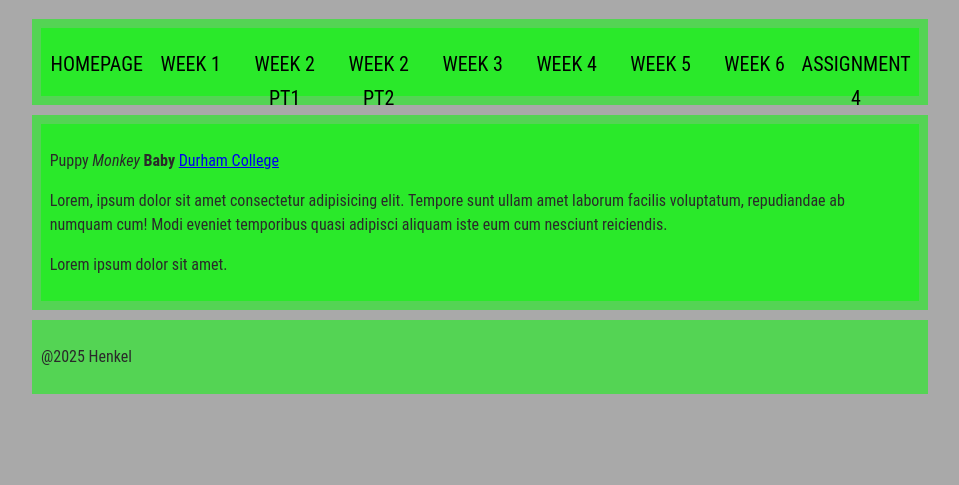
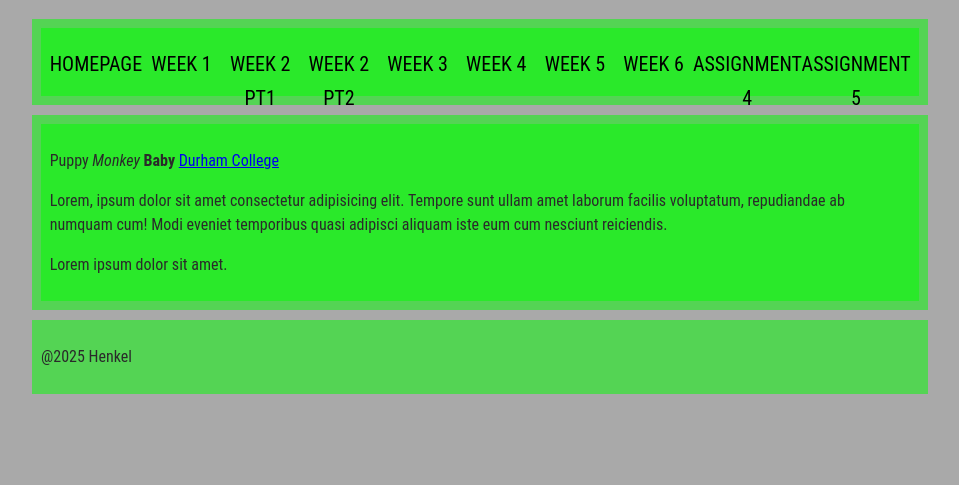
Before and after one commit to Gooigian/inft1206_Winter255_Sec10, a plain HTML site: page index.html in a window 1280 px wide. Shown: the part 315-800 px from the top of the page, without its empty margins (160-1119 px from the left). Drawn offline with Linux system fonts and the light colour scheme.

Commit message:
Updated main site to have new assignment part

```diff
--- a/index.html
+++ b/index.html
@@ -32,6 +32,7 @@
             <li><a href="Week5/Assignment 2/index.html">Week 5</a></li>
             <li><a href="Week6/Assignment_3-Part1.html">Week 6</a></li>
             <li><a href="Assignment4/part1/index.html">Assignment 4</a></li>
+            <li><a href="Assignment5/Part1/index.html">Assignment 5</a></li>
         </ul>
     </nav>
 </header>
```
